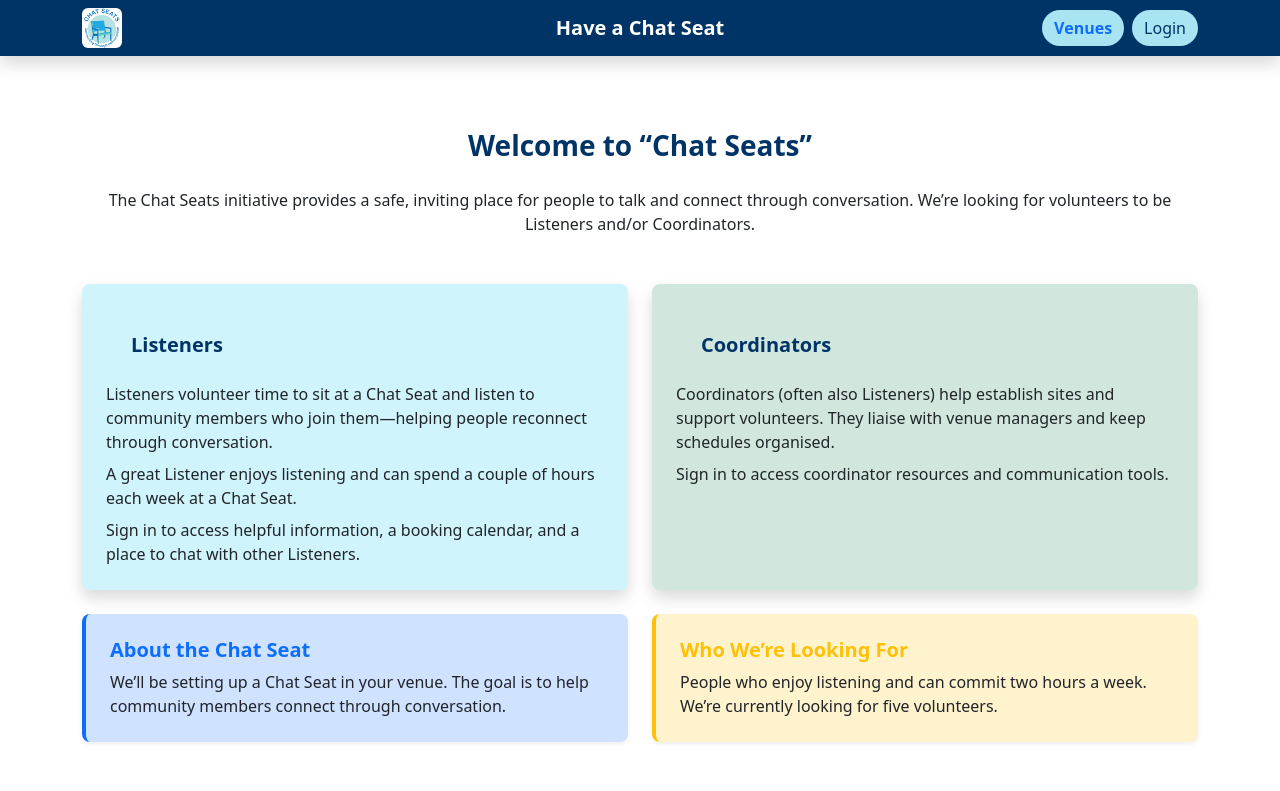
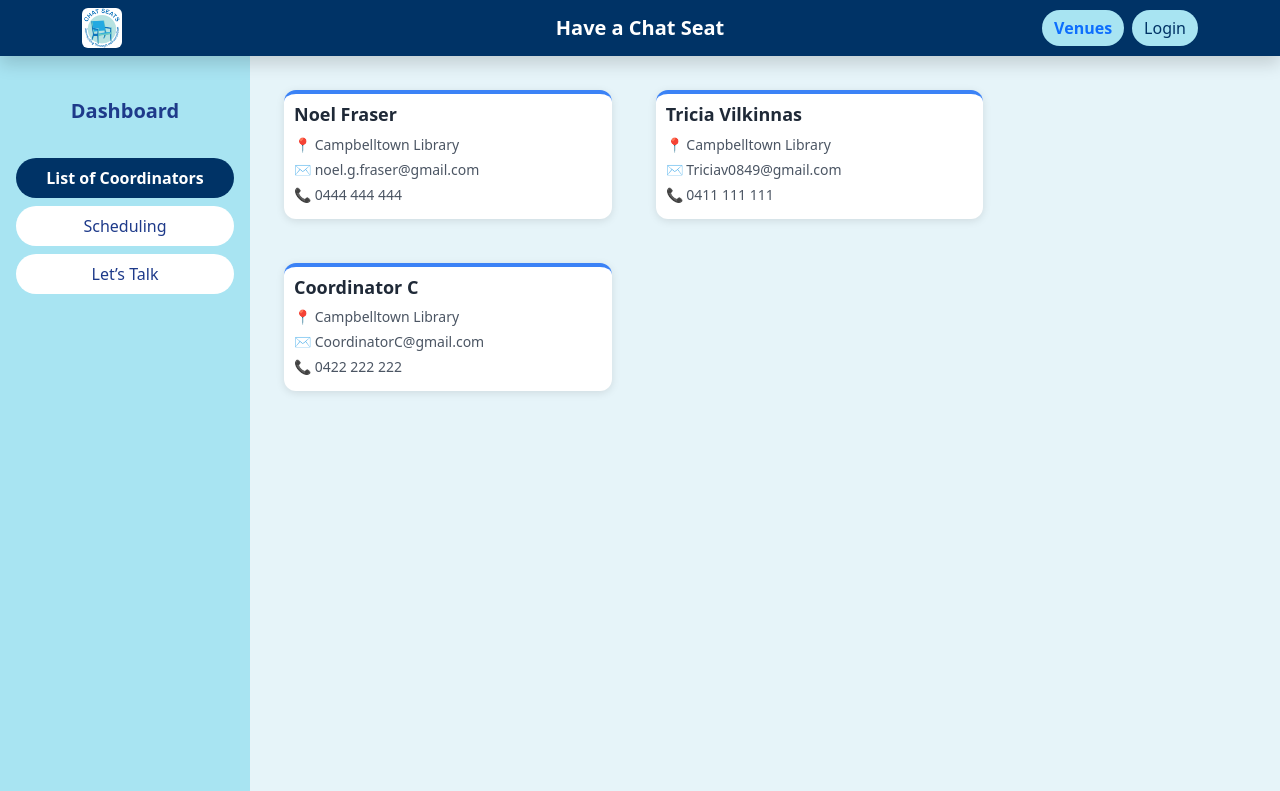
Before and after one commit to zhaqy079/ChatSeat2.0, a React (Create React App) app in the folder ChatSeat2.0/csapp/: page /coordinatorslistinlistener in a window 1280 px wide. Before the commit this address led to /. Shown: the top 791 px of the page. Built offline with nearby package versions, Linux system fonts and the light colour scheme; no server answers; the database is empty.

Commit message:
Update the Coordinator Display Card

```diff
--- a/ChatSeat2.0/csapp/src/App.js
+++ b/ChatSeat2.0/csapp/src/App.js
@@ -14,6 +14,7 @@ import AdminManageLocations from "./components/Admin/AdminManageLocations";
 import ListenerDashboard from "./components/Listener/ListenerDashboard";
 import ListenerScheduling from "./components/Listener/ListenerScheduling";
 import ListenerSidebar from "./components/Listener/ListenerSideBar";
+import CoordinatorsListInListener from "./components/Listener/CoordinatorsListInListener";
 
 export default function App() {
     return (
@@ -32,6 +33,7 @@ export default function App() {
                 <Route path="/adminManageLocations" element={<AdminManageLocations />} />
                 <Route path="/listenerdashboard" element={<ListenerDashboard />} />
                 <Route path="/listenerscheduling" element={<ListenerScheduling />} />
+                <Route path="/coordinatorslistinlistener" element={< CoordinatorsListInListener />} />
 
                 <Route path="*" element={<Navigate to="/" replace />} />
             </Routes>
--- a/ChatSeat2.0/csapp/src/components/Listener/CoordinatorsListInListener.js
+++ b/ChatSeat2.0/csapp/src/components/Listener/CoordinatorsListInListener.js
@@ -0,0 +1,85 @@
+import React, { useEffect, useState } from "react";
+import ListenerSideBar from "./ListenerSideBar";
+//import ListenerNavBar from "./ListenerNavBar";
+//import AdminNavbar from "../Admin/AdminNavbar";
+import { useSelector } from "react-redux";
+import { createClient } from '@supabase/supabase-js';
+
+// Implement supabase logic later
+const supabase = createClient(
+    process.env.REACT_APP_SUPABASE_URL,
+    process.env.REACT_APP_SUPABASE_ANON_KEY
+);
+
+export default function CoordinatorsListInListener() {
+    const [coordinators, setCoordinators] = useState([]);
+    const user = useSelector((state) => state.loggedInUser.success);
+
+    // Fetch coordinators from Supabase
+    useEffect(() => {
+        const fetchCoordinators = async () => {
+            const { data, error } = await supabase.from("coordinators").select("*");
+            if (!error && data.length > 0) {
+                setCoordinators(data);
+            } else {
+                // Temporary hardcoded fallback
+                setCoordinators([
+                    {
+                        id: 1,
+                        name: "Noel Fraser",
+                        place: "Campbelltown Library",
+                        email: "noel.g.fraser@gmail.com",
+                        phone: "0444 444 444"
+                    },
+                    {
+                        id: 2,
+                        name: "Tricia Vilkinnas",
+                        place: "Campbelltown Library",
+                        email: "Triciav0849@gmail.com",
+                        phone: "0411 111 111"
+                    },
+                    {
+                        id: 3,
+                        name: "Coordinator C",
+                        place: "Campbelltown Library",
+                        email: "CoordinatorC@gmail.com",
+                        phone: "0422 222 222"
+                    }
+
+
+                ]);
+            }
+        };
+
+        fetchCoordinators();
+    }, []);
+    return (
+
+        <div className="d-flex  dashboard-page-bg ">
+            {/* Sidebar on the left */}
+            <aside>
+                <ListenerSideBar />
+            </aside>
+
+        {/* Coordinator Cards */}
+        <div className="flex-1 p-4">
+            <div className="row g-4">
+                {coordinators.length === 0 ? (
+                    <p className="text-muted">No coordinators available.</p>
+                ) : (
+                    coordinators.map((coordinator) => (
+                        <div className="col-12 col-md-6" key={coordinator.id}>
+                            <div className="coordinator-card">
+                                <h5>{coordinator.name}</h5>
+                                <p>📍 {coordinator.place}</p>
+                                <p>✉️ {coordinator.email}</p>
+                                <p>📞 {coordinator.phone}</p>
+                            </div>
+                        </div>
+                    ))
+                )}
+            </div>
+        </div>
+        </div>
+    );
+}
--- a/ChatSeat2.0/csapp/src/index.css
+++ b/ChatSeat2.0/csapp/src/index.css
@@ -160,3 +160,31 @@ h2.intro-title, h3.intro-title, p.intro-title {
     padding: 20px;
     box-shadow: 0 2px 10px rgba(0,0,0,0.06);
 }
+
+/*Coordinator card*/
+.coordinator-card {
+    background-color: white;
+    border-top: 4px solid #3b82f6;
+    border-radius: 0.75rem;
+    box-shadow: 0 2px 8px rgba(0, 0, 0, 0.1);
+    padding: 10px;
+    margin: 10px;
+    transition: box-shadow 0.3s ease;
+}
+
+    .coordinator-card:hover {
+        box-shadow: 0 6px 16px rgba(0, 0, 0, 0.15);
+    }
+
+    .coordinator-card h5 {
+        font-size: 1.125rem;
+        font-weight: 600;
+        margin-bottom: 0.5rem;
+        color: #1f2937;
+    }
+
+    .coordinator-card p {
+        font-size: 0.875rem;
+        color: #4b5563;
+        margin-bottom: 0.25rem;
+    }
```
